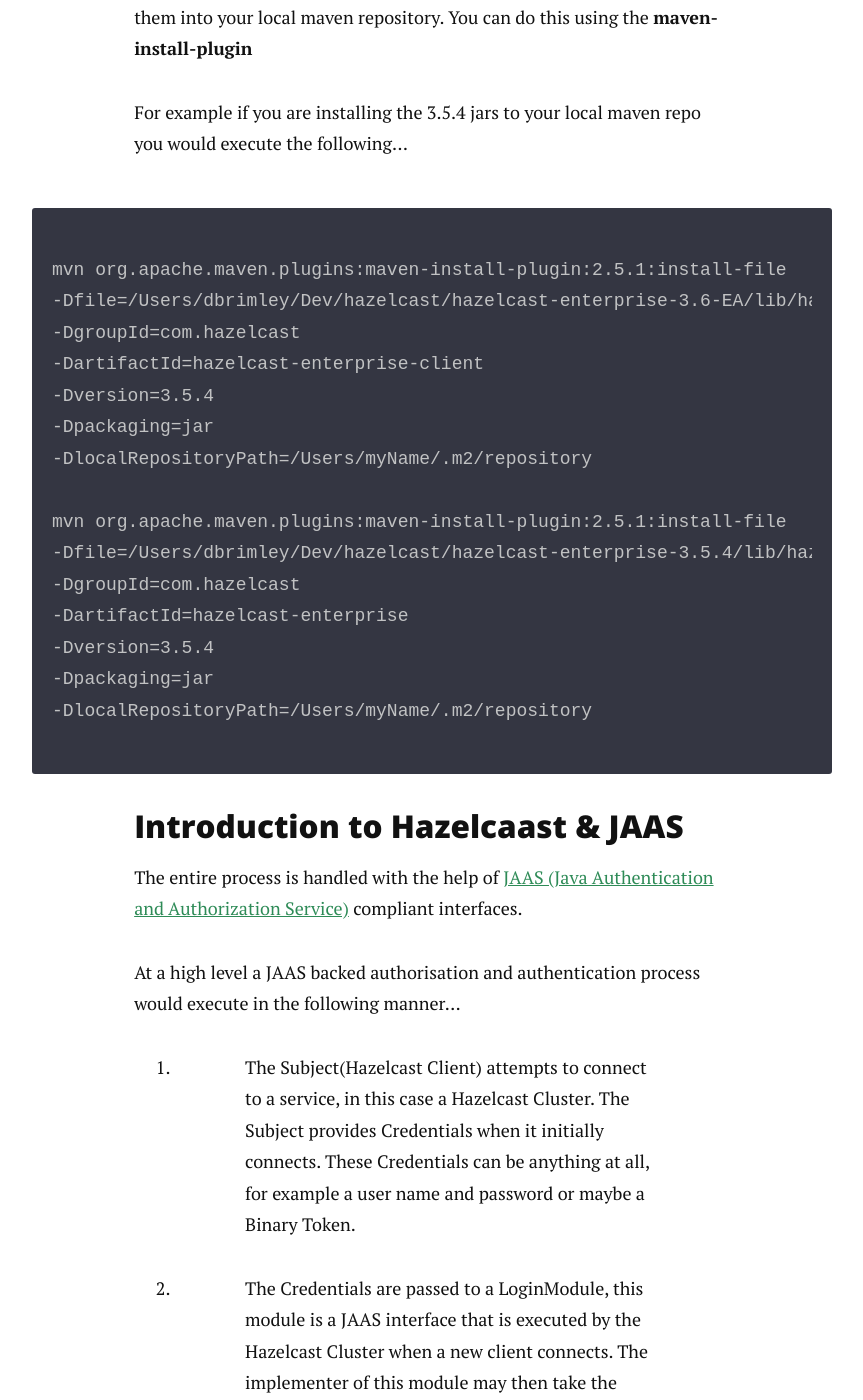
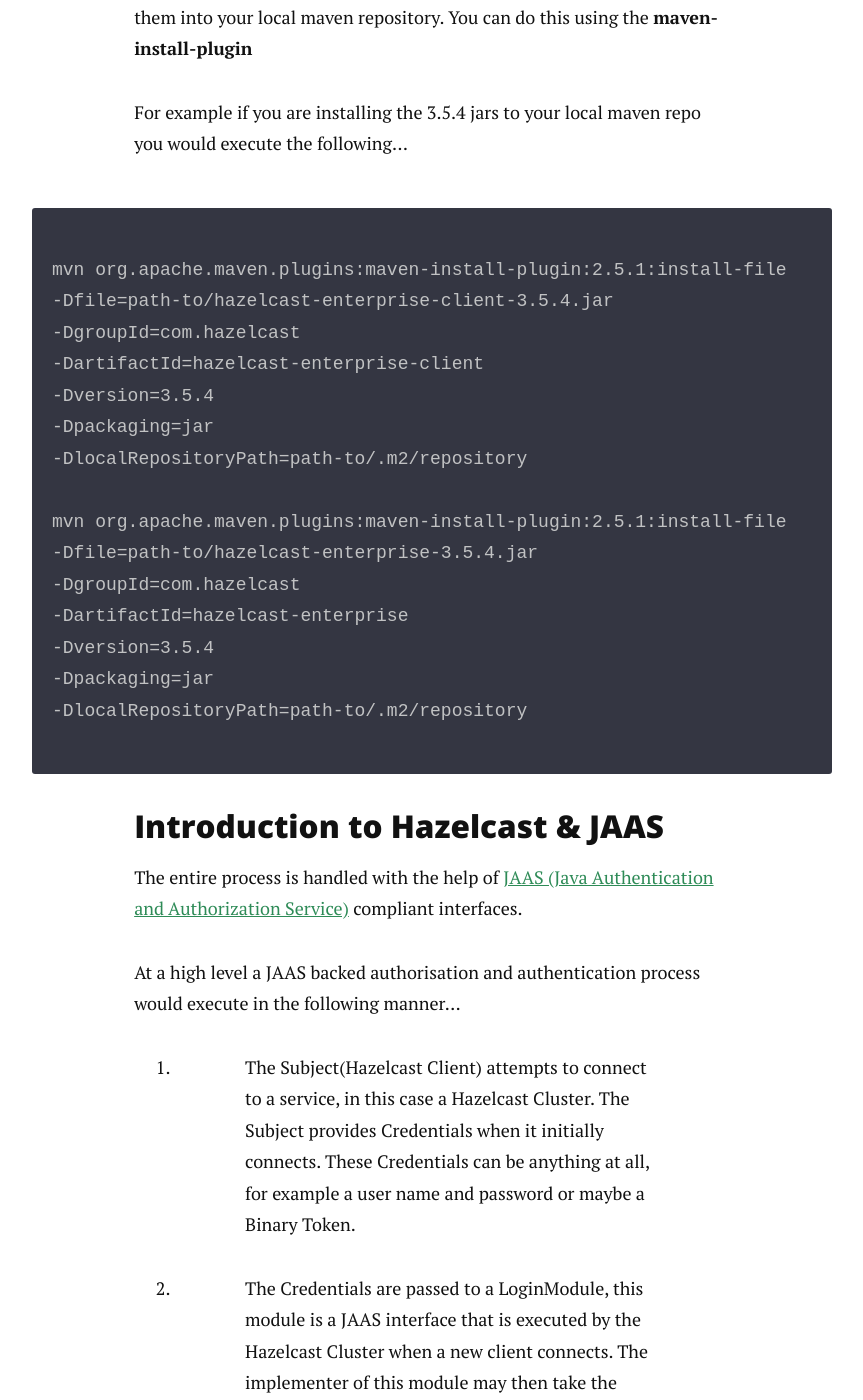
Before and after one commit to dbrimley/dbrimley.github.io, a Jekyll site: the page built from _posts/2015-12-16-hazelcast-ldap-security.md, in a window 1280 px wide and 1400 px high, scrolled down 1737 px. Shown: the whole window, without its empty margins (208-1071 px from the left). Built offline with Jekyll 4.4.1, drawn with Linux system fonts in a browser that asks for light colours; nearby versions of some CDN libraries; Markdown is read by kramdown in place of the engine named in the settings.

Commit message:
clean up mvn install

```diff
--- a/_posts/2015-12-16-hazelcast-ldap-security.md
+++ b/_posts/2015-12-16-hazelcast-ldap-security.md
@@ -41,23 +41,23 @@
 
 {% highlight xml %}
 mvn org.apache.maven.plugins:maven-install-plugin:2.5.1:install-file
--Dfile=/Users/dbrimley/Dev/hazelcast/hazelcast-enterprise-3.6-EA/lib/hazelcast-enterprise-client-3.5.4.jar
+-Dfile=path-to/hazelcast-enterprise-client-3.5.4.jar
 -DgroupId=com.hazelcast
 -DartifactId=hazelcast-enterprise-client
 -Dversion=3.5.4
 -Dpackaging=jar
--DlocalRepositoryPath=/Users/myName/.m2/repository
+-DlocalRepositoryPath=path-to/.m2/repository
 
 mvn org.apache.maven.plugins:maven-install-plugin:2.5.1:install-file
--Dfile=/Users/dbrimley/Dev/hazelcast/hazelcast-enterprise-3.5.4/lib/hazelcast-enterprise-3.5.4.jar
+-Dfile=path-to/hazelcast-enterprise-3.5.4.jar
 -DgroupId=com.hazelcast
 -DartifactId=hazelcast-enterprise
 -Dversion=3.5.4
 -Dpackaging=jar
--DlocalRepositoryPath=/Users/myName/.m2/repository
+-DlocalRepositoryPath=path-to/.m2/repository
 {% endhighlight %}
 
-### Introduction to Hazelcaast & JAAS
+### Introduction to Hazelcast & JAAS
 
 The entire process is handled with the help of [JAAS (Java Authentication and Authorization Service)](https://en.wikipedia.org/wiki/Java_Authentication_and_Authorization_Service) compliant interfaces.
 
```
